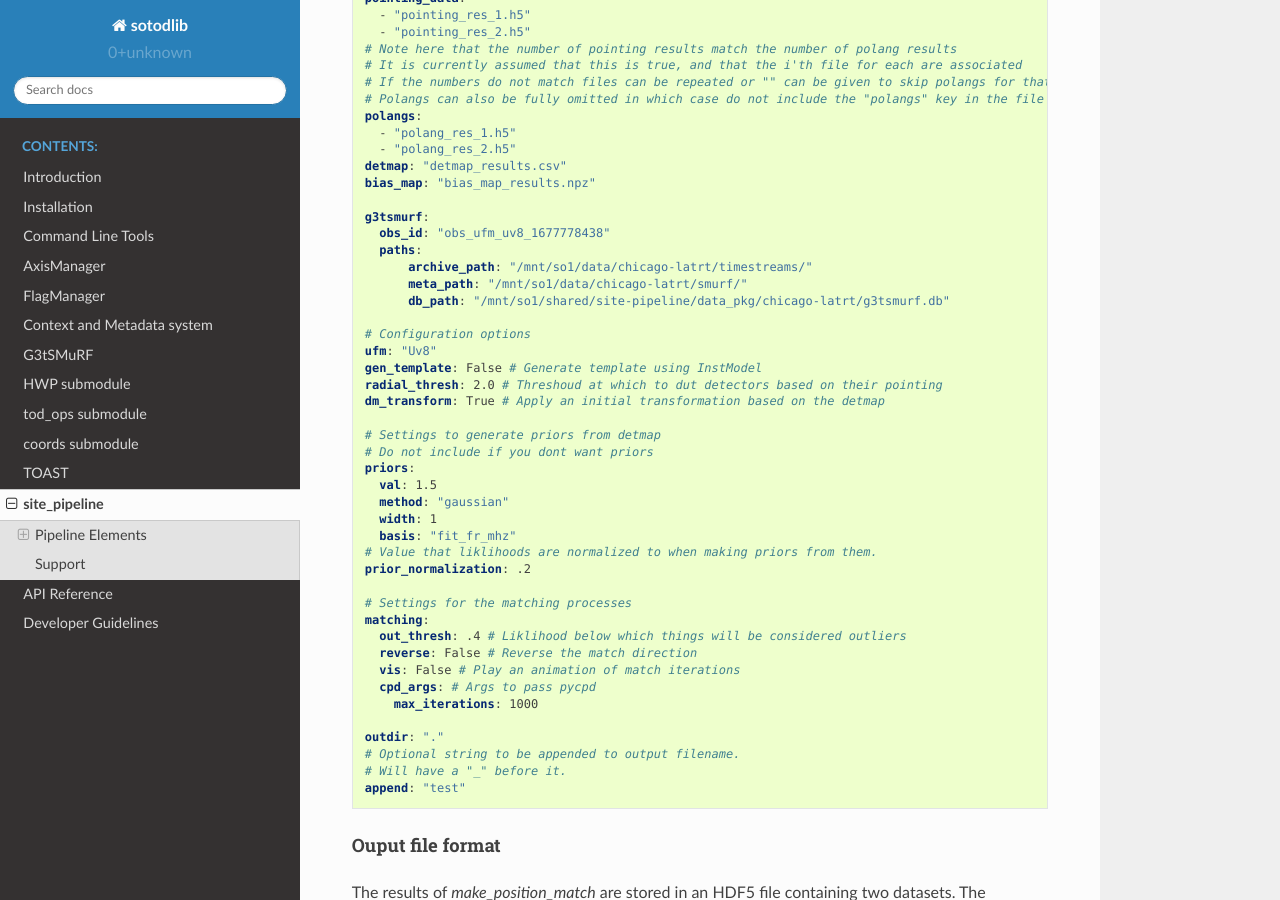
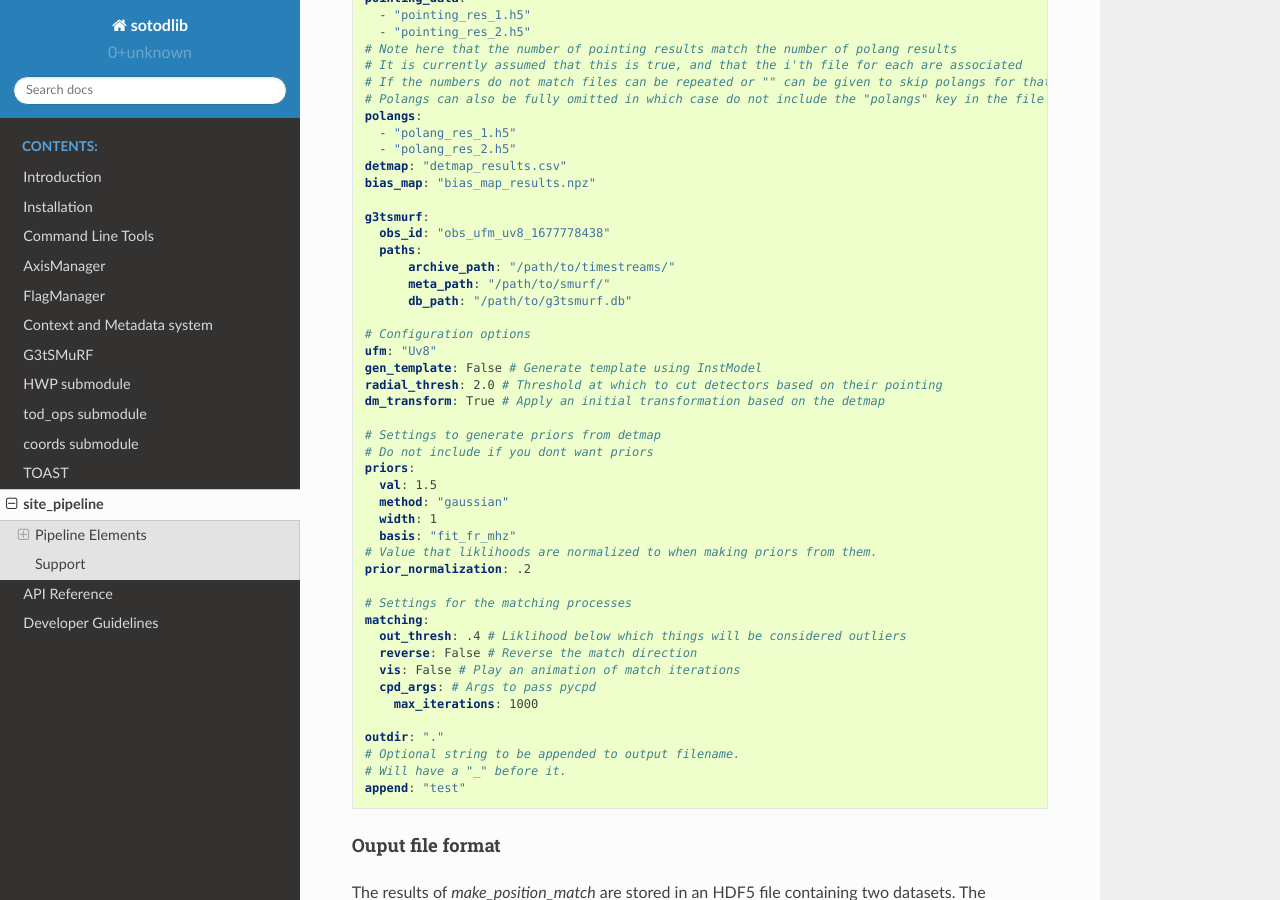
Before and after one commit to simonsobs/sotodlib, a Sphinx documentation site: the page built from docs/site_pipeline.rst, in a window 1280 px wide and 900 px high, scrolled down 5479 px. Built offline with Sphinx 7.4.7 and the Read the Docs theme 2.0.0, drawn with Linux system fonts in a browser that asks for light colours.

Commit message:
Removed real paths from example yaml

```diff
--- a/docs/site_pipeline.rst
+++ b/docs/site_pipeline.rst
@@ -311,14 +311,14 @@ Here's an annotated example:
   g3tsmurf:
     obs_id: "obs_ufm_uv8_1677778438"
     paths:
-        archive_path: "/mnt/so1/data/chicago-latrt/timestreams/"
-        meta_path: "/mnt/so1/data/chicago-latrt/smurf/"
-        db_path: "/mnt/so1/shared/site-pipeline/data_pkg/chicago-latrt/g3tsmurf.db"
+        archive_path: "/path/to/timestreams/"
+        meta_path: "/path/to/smurf/"
+        db_path: "/path/to/g3tsmurf.db"
 
   # Configuration options
   ufm: "Uv8"
   gen_template: False # Generate template using InstModel
-  radial_thresh: 2.0 # Threshoud at which to dut detectors based on their pointing
+  radial_thresh: 2.0 # Threshold at which to cut detectors based on their pointing
   dm_transform: True # Apply an initial transformation based on the detmap
 
   # Settings to generate priors from detmap
```
